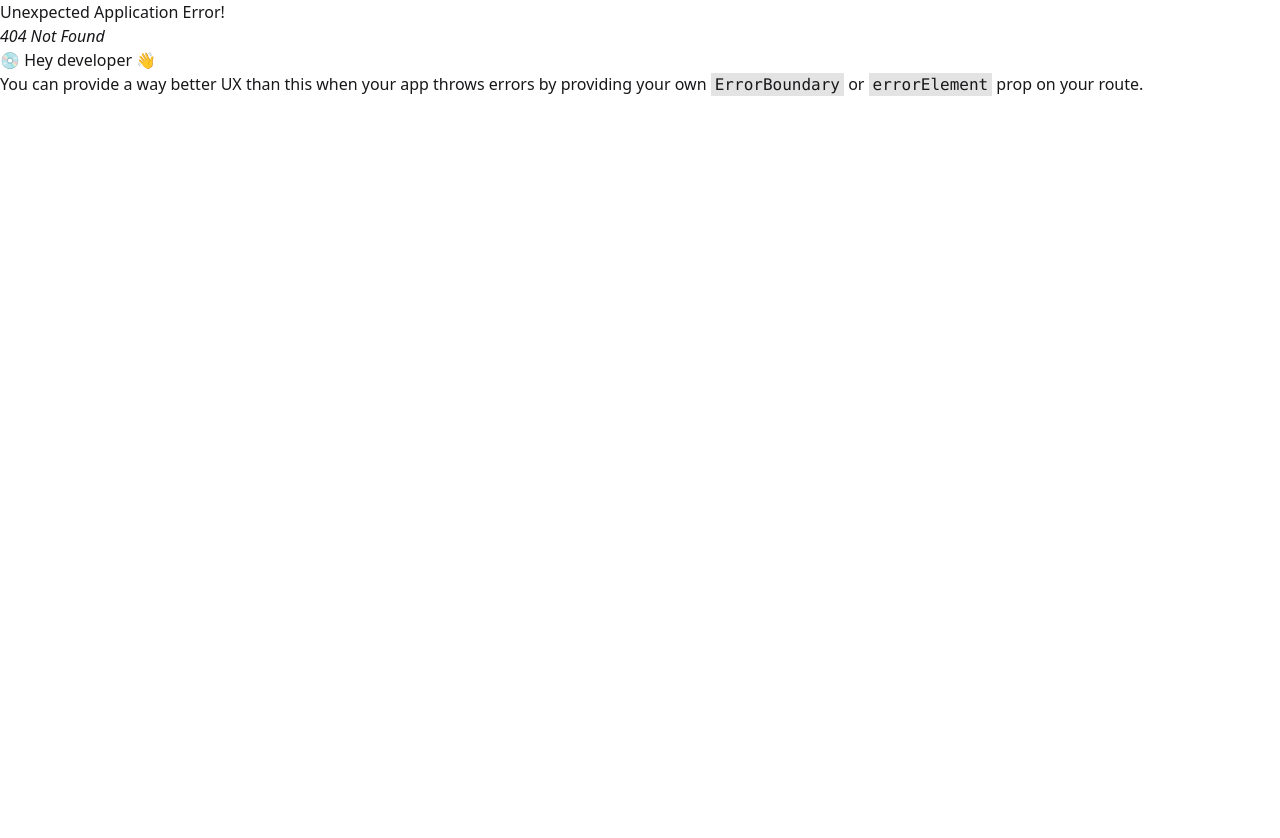
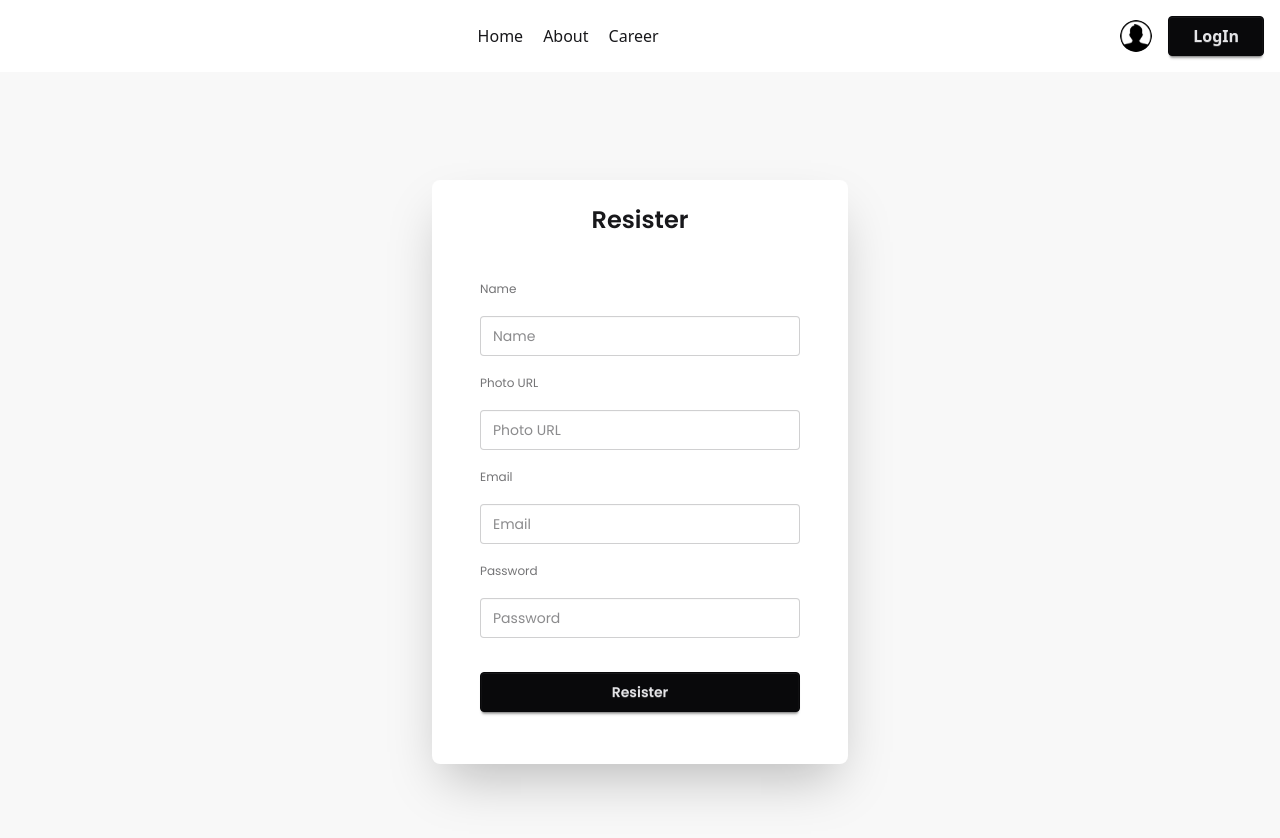
Before and after one commit to Juwelmia63/NewsPort, a React (Vite) app: page /auth/resister in a window 1280 px wide. Before the commit this address had no page. Shown: the top 838 px of the page. Before the commit the page ends 800 px from the top, so only its background shows below. Built offline with nearby package versions, Linux system fonts and the light colour scheme.

Commit message:
firebase config file added

```diff
--- a/package.json
+++ b/package.json
@@ -12,6 +12,7 @@
   "dependencies": {
     "@tailwindcss/vite": "^4.1.14",
     "date-fns": "^4.1.0",
+    "firebase": "^12.5.0",
     "react": "^19.1.1",
     "react-dom": "^19.1.1",
     "react-fast-marquee": "^1.6.5",
--- a/src/components/Navber.jsx
+++ b/src/components/Navber.jsx
@@ -1,4 +1,5 @@
 import React from "react";
+import { Link, NavLink } from "react-router";
 
 const Navber = () => {
   return (
@@ -6,9 +7,11 @@ const Navber = () => {
       <div className="text-xl font-bold mb-2 sm:mb-0"></div>
 
       <div className="flex flex-col sm:flex-row gap-2 sm:gap-5 mb-2 sm:mb-0 text-sm sm:text-base">
-        <p className="hover:text-primary cursor-pointer">Home</p>
-        <p className="hover:text-primary cursor-pointer">About</p>
-        <p className="hover:text-primary cursor-pointer">Career</p>
+        <NavLink to="/">
+          <p className=" cursor-pointer">Home</p>
+        </NavLink>
+        <p className=" cursor-pointer">About</p>
+        <p className=" cursor-pointer">Career</p>
       </div>
 
       <div className="flex items-center gap-2 sm:gap-4">
@@ -17,9 +20,12 @@ const Navber = () => {
           alt="user"
           className="w-8 h-8 rounded-full"
         />
-        <button className="btn btn-neutral px-4 sm:px-6 py-1 text-sm sm:text-base">
+        <Link
+          to="/auth/login"
+          className="btn btn-neutral px-4 sm:px-6 py-1 text-sm sm:text-base"
+        >
           LogIn
-        </button>
+        </Link>
       </div>
     </div>
   );
--- /dev/null
+++ b/src/firebase/firebase.config.js
@@ -0,0 +1,14 @@
+import { initializeApp } from "firebase/app";
+import { getAuth } from "firebase/auth";
+
+const firebaseConfig = {
+  apiKey: "AIzaSyC5t7bGTtuJm9nLbWmcKbN2Z5wdzdx1a8I",
+  authDomain: "news-portal-17b8e.firebaseapp.com",
+  projectId: "news-portal-17b8e",
+  storageBucket: "news-portal-17b8e.firebasestorage.app",
+  messagingSenderId: "1071174510055",
+  appId: "1:1071174510055:web:b6ab3b7541b0100b7c4942",
+};
+
+const app = initializeApp(firebaseConfig);
+export const auth = getAuth(app);
--- /dev/null
+++ b/src/layouts/AuthLayout.jsx
@@ -0,0 +1,19 @@
+import React from "react";
+import Navber from "../components/Navber";
+import { Outlet } from "react-router";
+
+const AuthLayout = () => {
+  return (
+    <div>
+      <header>
+        <Navber></Navber>
+      </header>
+
+      <main>
+        <Outlet></Outlet>
+      </main>
+    </div>
+  );
+};
+
+export default AuthLayout;
--- a/src/main.jsx
+++ b/src/main.jsx
@@ -4,9 +4,12 @@ import "./index.css";
 import App from "./App.jsx";
 import { RouterProvider } from "react-router/dom";
 import { router } from "./routes/Router.jsx";
+import AuthProvider from "./provider/AuthProvider.jsx";
 
 createRoot(document.getElementById("root")).render(
   <StrictMode>
-    <RouterProvider router={router} />
+    <AuthProvider>
+      <RouterProvider router={router} />
+    </AuthProvider>
   </StrictMode>
 );
--- /dev/null
+++ b/src/pages/Login.jsx
@@ -0,0 +1,51 @@
+import React from "react";
+import { Link } from "react-router";
+
+const Login = () => {
+  return (
+    <div className="hero bg-base-200 min-h-screen poppins-regular">
+      <div className="hero-content flex-col w-full max-w-md">
+        <div className="card bg-base-100 w-full shadow-2xl p-6">
+          <h2 className="text-2xl font-semibold text-center mb-4">Login</h2>
+          <div className="card-body">
+            <fieldset className="fieldset space-y-3">
+              <label className="label">Email</label>
+              <input
+                type="email"
+                className="input input-bordered w-full"
+                placeholder="Email"
+              />
+
+              <label className="label">Password</label>
+              <input
+                type="password"
+                className="input input-bordered w-full"
+                placeholder="Password"
+              />
+
+              <div className="flex justify-between text-sm mt-1">
+                <a className="link text-blue-500 hover:underline">
+                  Forgot password?
+                </a>
+              </div>
+
+              <button className="btn btn-neutral w-full mt-4">Login</button>
+            </fieldset>
+
+            <p className="text-center text-sm mt-4">
+              Don’t have an account?{" "}
+              <Link
+                to="/auth/resister"
+                className="text-red-600 font-semibold link link-hover"
+              >
+                Register
+              </Link>
+            </p>
+          </div>
+        </div>
+      </div>
+    </div>
+  );
+};
+
+export default Login;
--- /dev/null
+++ b/src/pages/Resister.jsx
@@ -0,0 +1,71 @@
+import React from "react";
+import { Form, Link } from "react-router";
+
+const Resister = () => {
+  const handleFormSubmit = (e) => {
+    e.preventDefault();
+
+    const Name = e.target.name.value;
+    const Email = e.target.email.value;
+    const Password = e.target.password.value;
+    const Photo = e.target.name.value;
+    // console.log(Name, Email, Password, Photo);
+
+    e.target.reset();
+  };
+
+  return (
+    <Form onSubmit={handleFormSubmit}>
+      <div className="poppins-regular">
+        <div className="hero bg-base-200 min-h-screen">
+          <div className="hero-content flex-col w-full max-w-md">
+            <div className="card bg-base-100 w-full shadow-2xl p-6">
+              <h2 className="text-2xl font-semibold text-center mb-4">
+                Resister
+              </h2>
+              <div className="card-body">
+                <fieldset className="fieldset space-y-3">
+                  <label className="label">Name</label>
+                  <input
+                    type="text"
+                    name="name"
+                    className="input input-bordered w-full"
+                    placeholder="Name"
+                  />
+                  <label className="label">Photo URL</label>
+                  <input
+                    type="text"
+                    name="photo"
+                    className="input input-bordered w-full"
+                    placeholder="Photo URL"
+                  />
+                  <label className="label">Email</label>
+                  <input
+                    type="email"
+                    className="input input-bordered w-full"
+                    placeholder="Email"
+                    name="email"
+                  />
+
+                  <label className="label">Password</label>
+                  <input
+                    type="password"
+                    name="password"
+                    className="input input-bordered w-full"
+                    placeholder="Password"
+                  />
+
+                  <button className="btn btn-neutral w-full mt-4">
+                    Resister
+                  </button>
+                </fieldset>
+              </div>
+            </div>
+          </div>
+        </div>
+      </div>
+    </Form>
+  );
+};
+
+export default Resister;
--- /dev/null
+++ b/src/provider/AuthProvider.jsx
@@ -0,0 +1,16 @@
+import React, { createContext, useState } from "react";
+
+const AuthProvider = ({ children }) => {
+  const AuthContext = createContext();
+
+  const [user, setUser] = useState(null);
+
+  const AuthData = {
+    user,
+    setUser,
+  };
+
+  return <AuthContext value={AuthData}>{children}</AuthContext>;
+};
+
+export default AuthProvider;
```
Also changed, not shown: src/routes/Router.jsx (+19 -0 lines), 1 other file (tests, documents, lock files or other folders).
